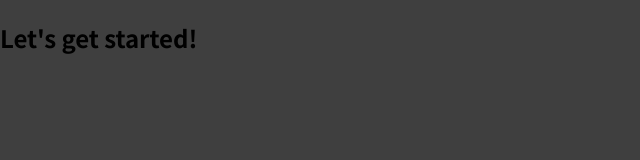
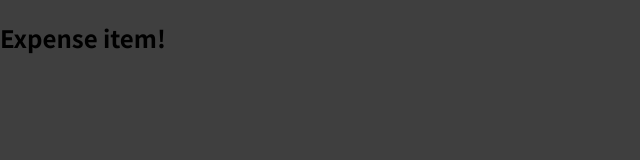
Before and after one commit to EnricoBonato-web/ReactTypescript, a React (Create React App) app: page / in a window 1280 px wide. Shown: the top 160 px of the page, without its empty margins (0-640 px from the left). Built offline with nearby package versions, Linux system fonts and the light colour scheme.

Commit message:
FirstComponent

```diff
--- a/package.json
+++ b/package.json
@@ -9,6 +9,7 @@
     "react": "^18.0.0",
     "react-dom": "^18.0.0",
     "react-scripts": "4.0.1",
+    "typescript": "^4.6.4",
     "web-vitals": "^0.2.4"
   },
   "scripts": {
--- a/src/App.js
+++ b/src/App.js
@@ -1,7 +1,9 @@
+import ExpenseItem from "./components/ExpenseItem";
+
 function App() {
   return (
     <div>
-      <h2>Let's get started!</h2>
+      <ExpenseItem></ExpenseItem>
     </div>
   );
 }
--- /dev/null
+++ b/src/components/ExpenseItem.tsx
@@ -0,0 +1,4 @@
+function ExpenseItem() {
+  return <h2> Expense item!</h2>;
+}
+export default ExpenseItem;
--- /dev/null
+++ b/src/react-app-env.d.ts
@@ -0,0 +1 @@
+/// <reference types="react-scripts" />
```
Also changed, not shown: tsconfig.json (added, +26 -0 lines), 2 other files (tests, documents, lock files or other folders).
